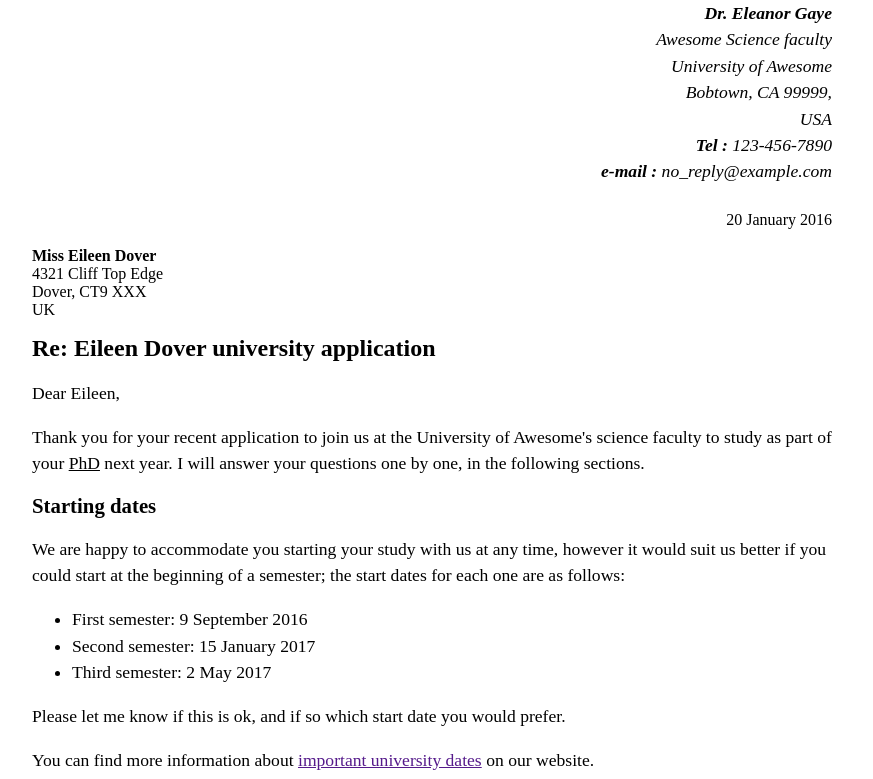
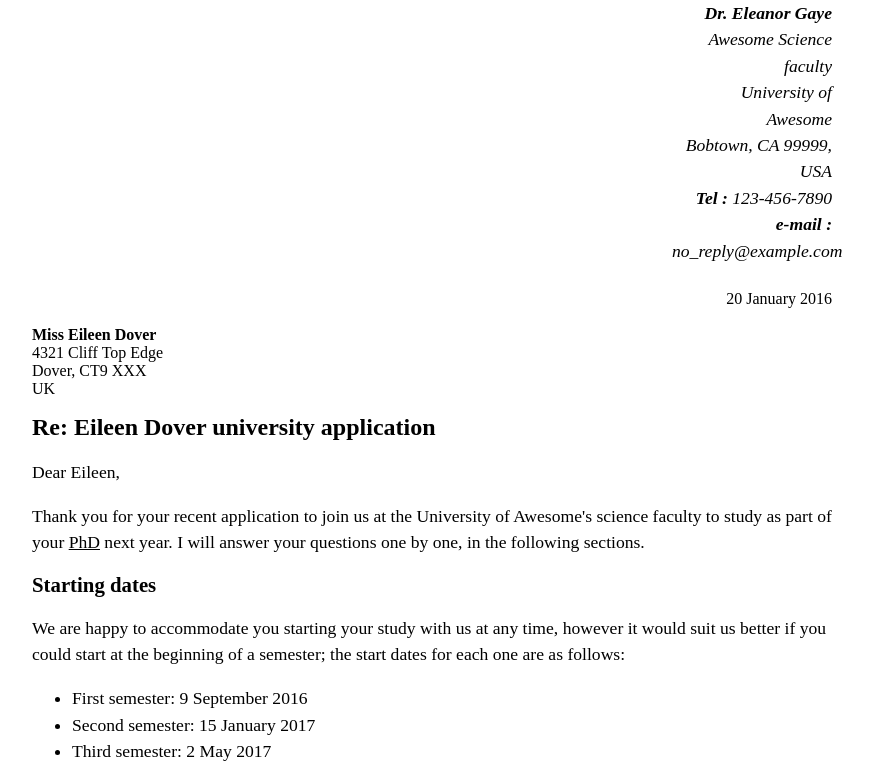
Before and after one commit to wiwillys/lettreprojet, a plain HTML site: page index.html in a window 1280 px wide. Shown: the top 779 px of the page, without its empty margins (208-1081 px from the left). Drawn offline with Linux system fonts and the light colour scheme.

Commit message:
changement style

```diff
--- a/css/style.css
+++ b/css/style.css
@@ -24,4 +24,5 @@ body {
   }
 header{
   text-align: right;
+  margin-left: 80%;
 }
```
